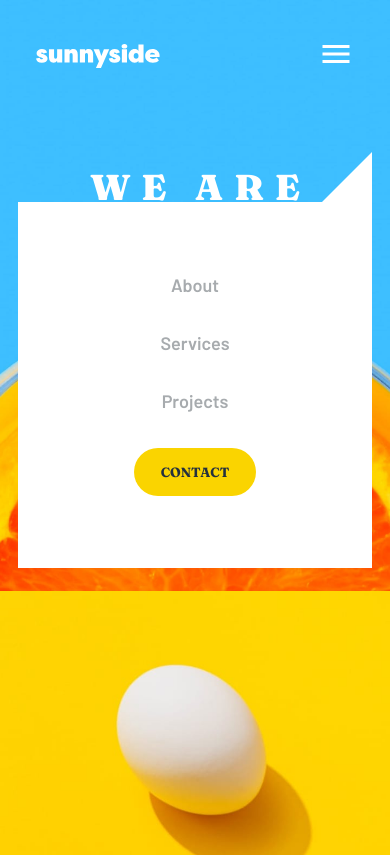
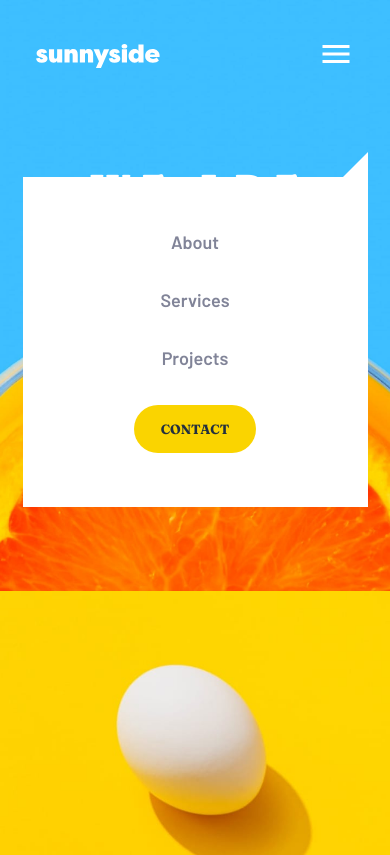
Before and after one commit to RyanNolan1/sunnyside-agency, a plain HTML site: page index.html in a window 390 px wide. Shown: the top 855 px of the page. Drawn offline with nearby package versions, Linux system fonts and the light colour scheme.

Commit message:
this will make the grey in the links darker and reduce the size of the triangle in the top right of the menu

```diff
--- a/styles.css
+++ b/styles.css
@@ -401,16 +401,16 @@ h4 {
   display: flex;
   flex-direction: column;
   align-items: end;
-  padding-left:1rem;
-  padding-right:1rem;
+  padding-left:1.25rem;
+  padding-right:1.25rem;
   margin-top:18vh;
 }
 
 #triangle-topright {
   width: 0;
   height: 0;
-  border-bottom: 50px solid rgb(255, 255, 255);
-  border-left: 50px solid transparent;
+  border-bottom: 25px solid rgb(255, 255, 255);
+  border-left: 25px solid transparent;
 }
 
 #mobile-nav {
@@ -419,8 +419,8 @@ h4 {
   align-items: center;
   justify-content: center;
   background-color: rgb(255, 255, 255);
-  padding-top:4rem;
-  padding-bottom:2rem;
+  padding-top:3rem;
+  padding-bottom:1rem;
   gap: 2rem;
   width:100%;
 }
@@ -428,7 +428,7 @@ h4 {
 .mobile-links {
   text-decoration: none;
   font-family: 'Barlow';
-  color:hsl(210, 4%, 67%);
+  color: hsl(232, 10%, 55%)
 }
 
 .icon-mobile-nav[name="close"] {
```
